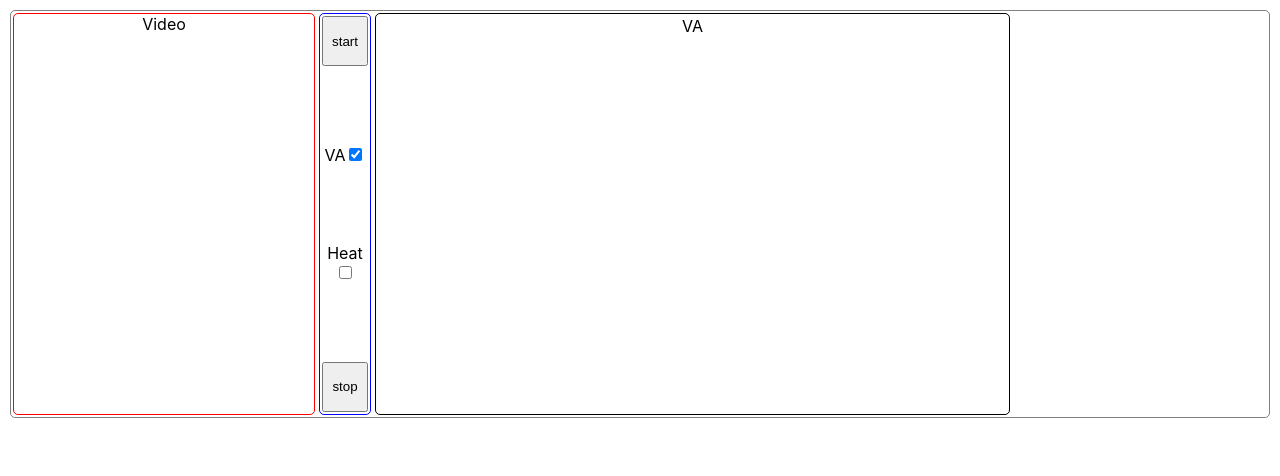
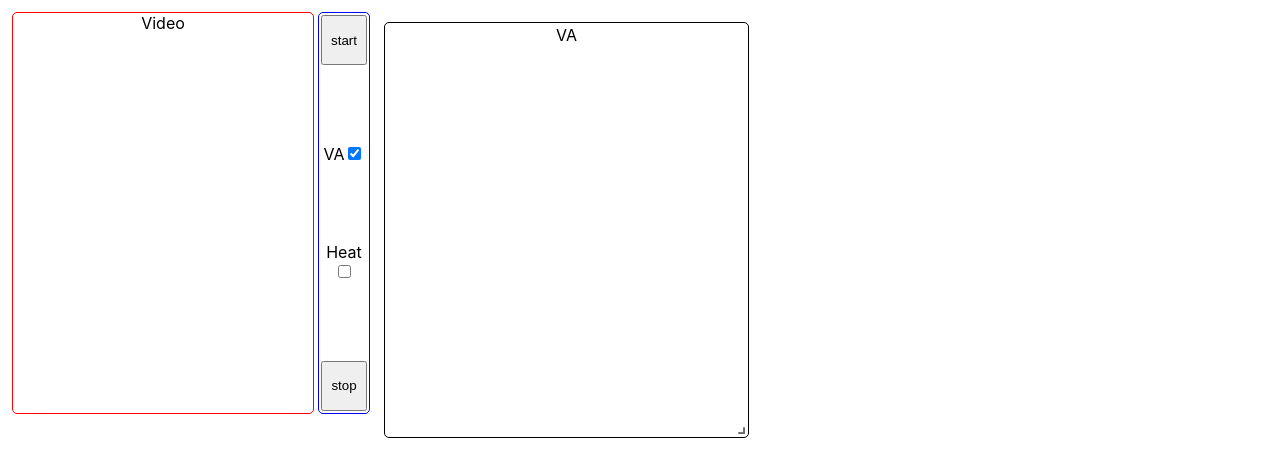
Before and after one commit to ShikantazaTheFnord/emo_visualization_gridnheat, a React (Create React App) app: page / in a window 1280 px wide. Both pictures are taken after a click on the checkbox 355 px from the left and 154 px from the top of the page. Shown: the top 476 px of the page. Built offline with nearby package versions, Linux system fonts and the light colour scheme.

Commit message:
react-grid-layout um die charts angelegt

```diff
--- a/package.json
+++ b/package.json
@@ -8,6 +8,7 @@
     "@testing-library/user-event": "^13.5.0",
     "react": "^18.2.0",
     "react-dom": "^18.2.0",
+    "react-grid-layout": "^1.3.4",
     "react-scripts": "5.0.1",
     "web-vitals": "^2.1.4"
   },
--- a/public/index.html
+++ b/public/index.html
@@ -1,5 +1,5 @@
 <!DOCTYPE html>
-<html lang="en">
+<html lang="de">
   <head>
     <meta charset="utf-8" />
     <link rel="icon" href="%PUBLIC_URL%/favicon.ico" />
--- a/src/ChartContainer.jsx
+++ b/src/ChartContainer.jsx
@@ -1,16 +1,30 @@
 import './ChartContainer.css';
+import GridLayout from "react-grid-layout";
+import "/node_modules/react-grid-layout/css/styles.css";
+import "/node_modules/react-resizable/css/styles.css";
 
 export function ChartContainer({vaVisible, heatVisible}) {
 
+    const layout = [
+        { i: "va", x: 0, y: 0, w: 4, h: 2 },
+        { i: "heat", x: 5, y: 0, w: 8, h: 2 }
+    ];
+
     return (
-        <>
-            <div className="ChartContainer" hidden={!vaVisible}>
+        <GridLayout
+            className="layout"
+            layout={layout}
+            cols={14}
+            rowHeight={200}
+            width={1300}
+        >
+            <div className="ChartContainer" key="va" hidden={!vaVisible}>
                 VA
             </div>
 
-            <div className="ChartContainer" hidden={!heatVisible}>
+            <div className="ChartContainer" key="heat" hidden={!heatVisible}>
                 Heat
             </div>
-        </>
+        </GridLayout>
     );
 }
--- a/src/VisualisierungsbereichPatient.css
+++ b/src/VisualisierungsbereichPatient.css
@@ -1,5 +1,4 @@
 .VisualisierungsbereichPatient{
-    border: 1px solid gray;
     border-radius: 5px;
     margin: 10px;
     width: auto;
```
Also changed, not shown: 1 other file (tests, documents, lock files or other folders).
